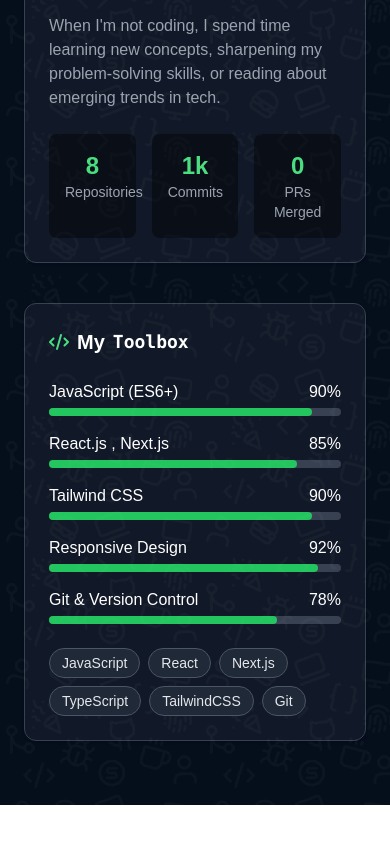
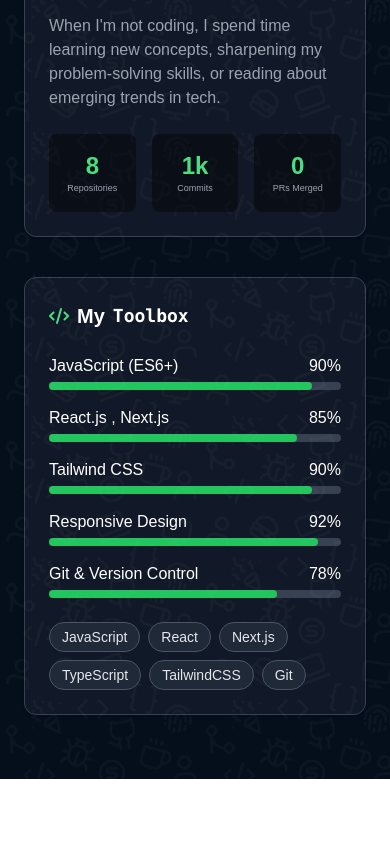
Before and after one commit to itskarishmadev/KarishmaPortfolio, a Next.js app: page / in a window 390 px wide. Shown: the part 1403-2247 px from the top of the page. Built offline with nearby package versions, Linux system fonts and the light colour scheme.

Commit message:
changesinabout

```diff
--- a/src/componens/about/index.tsx
+++ b/src/componens/about/index.tsx
@@ -64,15 +64,15 @@ const About = () => {
           <div className="grid grid-cols-3 gap-4 opacity-0 translate-y-10 transition-all duration-1000 ease-out " ref={addToRefs}>
             <div className="bg-black/40 p-4 rounded-lg text-center ">
               <p className="text-green-400 text-2xl font-bold">8</p>
-              <p className="text-sm text-gray-400">Repositories</p>
+              <p className="xs:text-[9px] lg:text-sm text-gray-400">Repositories</p>
             </div>
             <div className="bg-black/40 p-4 rounded-lg text-center">
               <p className="text-green-400 text-2xl font-bold">1k</p>
-              <p className="text-sm text-gray-400">Commits</p>
+              <p className="xs:text-[9px] lg:text-sm text-gray-400">Commits</p>
             </div>
             <div className="bg-black/40 p-4 rounded-lg text-center">
               <p className="text-green-400 text-2xl font-bold">0</p>
-              <p className="text-sm text-gray-400">PRs Merged</p>
+              <p className="xs:text-[9px] lg:text-sm text-gray-400">PRs Merged</p>
             </div>
           </div>
         </div>
```
